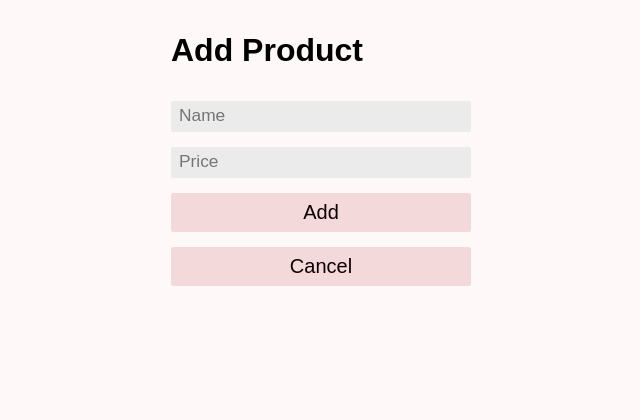
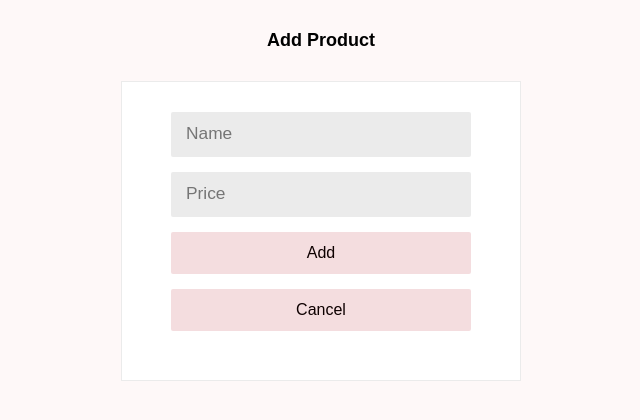
Before and after one commit to FlorenceMawusi/mpharma-products-app, a React (Create React App) app: page / in a window 1280 px wide. Shown: the top 420 px of the page, without its empty margins (319-959 px from the left). Built offline with nearby package versions, Linux system fonts and the light colour scheme; no server answers.

Commit message:
a few touches

```diff
--- a/src/App.css
+++ b/src/App.css
@@ -108,6 +108,12 @@ body {
   color: #D7BDCA;
 }
 
+.minorcards {
+  width: 40% !important;
+  margin: auto;
+  margin-top: 80px;
+  padding: 70px 0;
+}
 
 
 .product_button {
@@ -120,6 +126,7 @@ body {
   padding: 8px;
   border-radius: 8px;
   border: none;
+  cursor: pointer;
   transition: all 0.5s ease 0s;
 }
 
@@ -149,23 +156,40 @@ body {
 
 
 .pageTitle{
-  font-size: 2em;
+  font-size: 18px;
   font-weight: bold;
+  text-align: center;
+  margin-top: 30px;
+  margin-bottom: 30px;
 }
 
 
 .name {
   background-color: #ebebeb;
+  padding: 15px !important;
+
 
 }
 
 
-.email {
+.price {
   background-color: #ebebeb;
-  height: 2em;
+  padding: 15px !important;
 }
 
+form {
+  margin-bottom:  50px;
+}
 
+.form {
+  border: 1px solid #ebebeb;
+  width: 400px;
+  height: 300px;
+  margin: auto;
+  margin-top: 0px;
+  margin-bottom: 40px;
+  background-color: #fff;
+}
 
 .formEntry {
   display: block;
@@ -181,7 +205,9 @@ body {
   width: 200px;
   color: rgb(14, 0, 0);
   background-color: #e6aeb36c;
-  font-size: 20px;
+  font-size: 16px;
+  padding: 12px;
+  cursor: pointer;
 }
 
 .submit:hover {
--- a/src/App.js
+++ b/src/App.js
@@ -79,7 +79,7 @@ function App() {
           pricesIds: [newPrice.id]
         }
         console.log('product', newProduct);
-
+        alert('Product succesfully added.')
         setStore(store => {
           return ({
             prices: [...store.prices, newPrice],
@@ -113,6 +113,7 @@ function App() {
             }
           )
         })
+        alert('Product successfully edited.')
 
       }
       setProductame('');
@@ -145,7 +146,6 @@ function App() {
     setPrice(specificPrice.price)
 
 
-    // const editedProduct = {...specificProduct, ...specificProduct.name: productname}
   }
 
   const handleDelete = (id) => {
@@ -162,8 +162,6 @@ function App() {
         products: filteredProducts
       })
     })
-
-
 
 
   }
@@ -191,8 +189,9 @@ function App() {
           <p>Edit Product</p>
         }
       </div>
+      <div className='form'>
         <form onSubmit={addEditProduct}>
-        <div>
+          <div style={{marginTop:'30px'}}>
             <input
               placeholder='Name'
               type='text'
@@ -205,8 +204,8 @@ function App() {
           <div>
             <input
               placeholder='Price'
-            type='text'
-            className="name formEntry"
+              type='number'
+              className="price formEntry"
               value={price}
               onChange={e => setPrice(e.target.value)}
             />
@@ -219,9 +218,9 @@ function App() {
           }
           <button className="submit formEntry" onClick={cancel}type='button'>Cancel</button>
         </form>
-
-      <ul className="cards">
-      {store && store.products?.map(product => {
+      </div>
+      <div className="cards">
+      {store && store.products?.map((product,index, array) => {
 
         const price = store.prices?.find(price => {
 
@@ -231,6 +230,7 @@ function App() {
         return (
 
           <Product
+            array={array}
             key={product.id}
             product={product}
             price={price}
@@ -240,7 +240,7 @@ function App() {
         )
       })
       }
-      </ul>
+      </div>
 
     </div>
   );
--- a/src/Components/Product.js
+++ b/src/Components/Product.js
@@ -2,12 +2,12 @@ import React from 'react';
 import '../App.css';
 
 
-function Product({product, price, handleDelete, handleEdit}) {
+function Product({product, price, handleDelete, handleEdit, array}) {
   return (
     <>
-      <ul className="cards">
+      <ul className={array.length <2?"cards minorcards":"cards"}>
         <li>
-          <a href="" className="card">
+          <a href="#" className="card">
             <img src="https://i.imgur.com/2DhmtJ4.jpg" className="card__image" alt="" />
             <div className="card__overlay">
               <div className="card__header">
```
Lines whose indentation alone changed are shown as unchanged.
